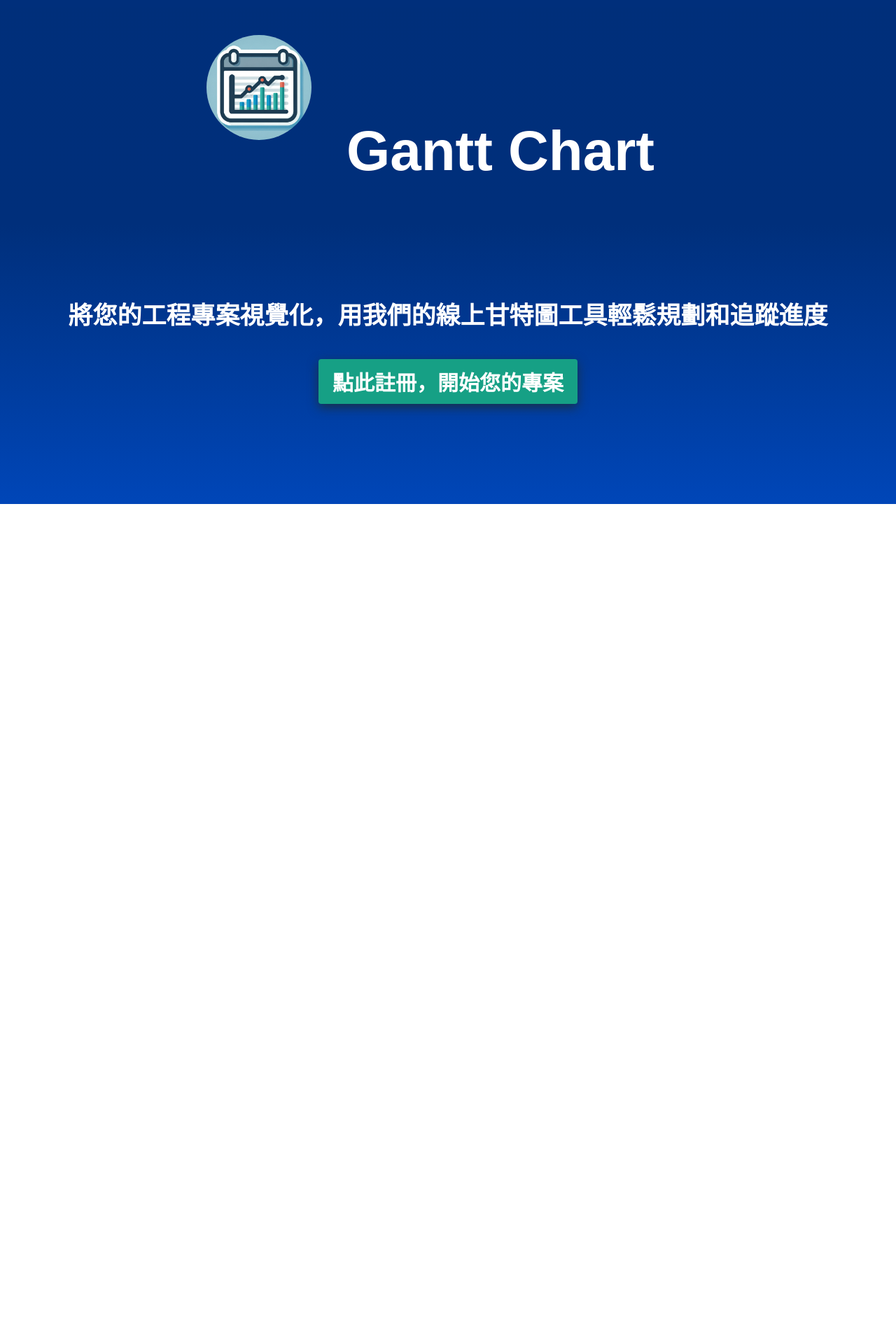
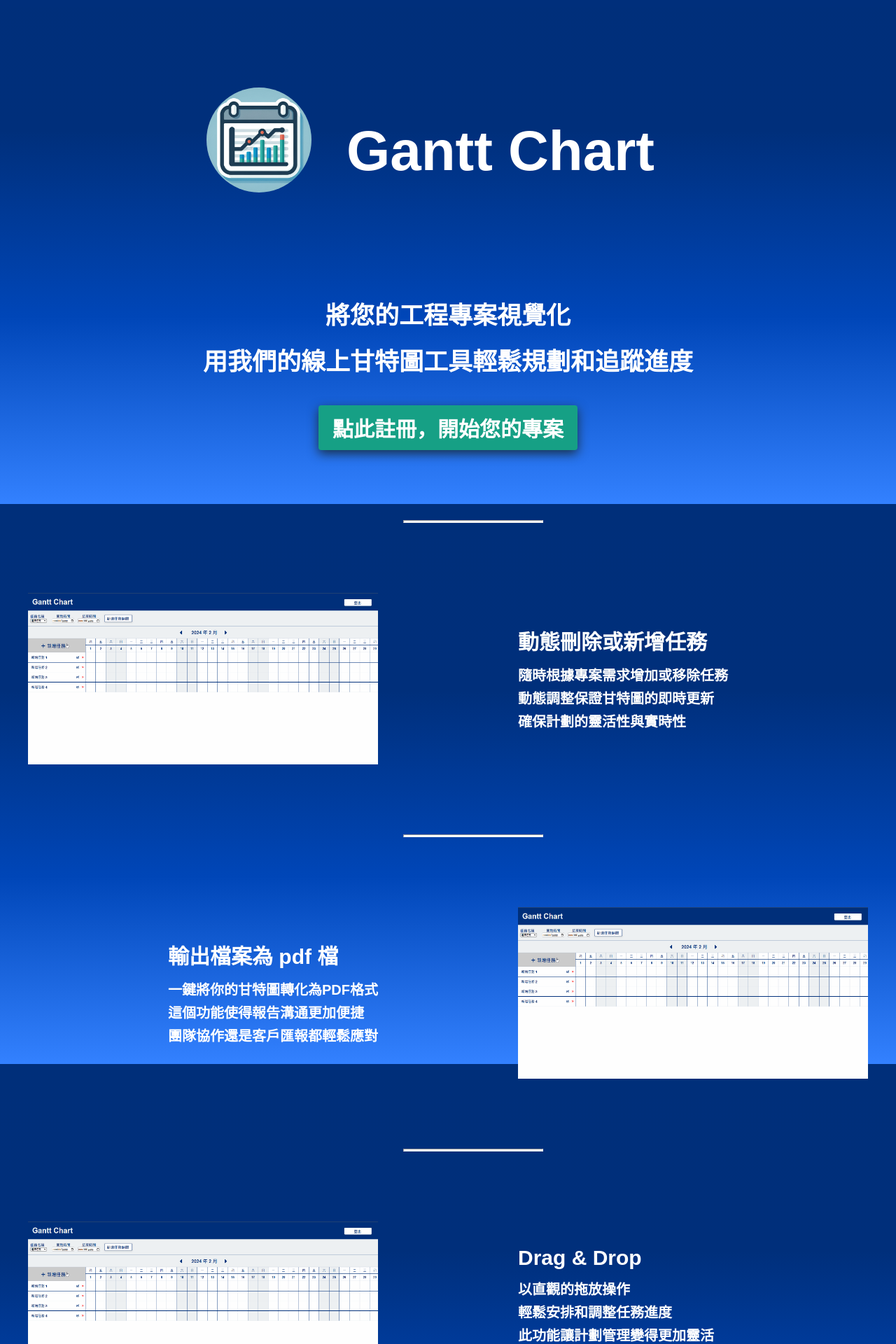
Before and after one commit to jasonlin1993/GanttChart, a Next.js app: page / in a window 1280 px wide. Shown: the part 80-2000 px from the top of the page at 70% size. Before the commit the page ends 800 px from the top, so only its background shows below. Built offline with nearby package versions, Linux system fonts and the light colour scheme; no server answers.

Commit message:
設計網站首頁

```diff
--- a/src/components/MainPage.js
+++ b/src/components/MainPage.js
@@ -8,7 +8,16 @@ import Header from "@/components/Header";
 import { MainPageButtonStyled } from "@/styles/Button.styled";
 import { HeaderMemberLoginStyled } from "@/styles/Header.styled";
 import { GlobalStyle, GlobalMainPageBackGroundColor } from "@/styles/Global";
-import { MainPageSectionStyled, MainPageText, DescribeText } from "@/styles/MainPage.styled";
+import {
+  MainPageSectionStyled,
+  MainPageText,
+  DescribeText,
+  MainPageContainer,
+  MainPageTextContainer,
+  Title,
+  SmallText,
+  Hr,
+} from "@/styles/MainPage.styled";
 
 import firebase from "../lib/firebase";
 import { toast, ToastContainer } from "react-toastify";
@@ -58,14 +67,65 @@ const MainPage = () => {
         <HeaderMemberLoginStyled onClick={handleHeaderClick}>{headerButtonText}</HeaderMemberLoginStyled>
       </Header>
       <MainPageSectionStyled>
-        <Image src="/images/logo.png" width={150} height={150} style={{ borderRadius: "50%" }} alt="Icon" />
+        <Image
+          src="/images/logo.png"
+          width={150}
+          height={150}
+          style={{ borderRadius: "50%", margin: "75px 0px" }}
+          alt="Icon"
+        />
         <MainPageText>Gantt Chart</MainPageText>
       </MainPageSectionStyled>
-      <DescribeText>將您的工程專案視覺化，用我們的線上甘特圖工具輕鬆規劃和追蹤進度</DescribeText>
+      <DescribeText>將您的工程專案視覺化</DescribeText>
+      <DescribeText>用我們的線上甘特圖工具輕鬆規劃和追蹤進度</DescribeText>
       <MainPageSectionStyled>
         <MainPageButtonStyled onClick={buttonAction} $isLoggedIn={isUserLoggedIn}>
           {buttonText}
         </MainPageButtonStyled>
+      </MainPageSectionStyled>
+      <Hr />
+      <MainPageSectionStyled>
+        <MainPageContainer>
+          <Image src="/images/test.gif" width={500} height={245} alt="test" />
+          <MainPageTextContainer>
+            <Title>動態刪除或新增任務</Title>
+            <SmallText>隨時根據專案需求增加或移除任務</SmallText>
+            <SmallText>動態調整保證甘特圖的即時更新</SmallText>
+            <SmallText>確保計劃的靈活性與實時性</SmallText>
+          </MainPageTextContainer>
+        </MainPageContainer>
+      </MainPageSectionStyled>
+      <Hr />
+      <MainPageSectionStyled>
+        <MainPageContainer>
+          <MainPageTextContainer>
+            <Title>輸出檔案為 pdf 檔</Title>
+            <SmallText>一鍵將你的甘特圖轉化為PDF格式</SmallText>
+            <SmallText>這個功能使得報告溝通更加便捷</SmallText>
+            <SmallText>團隊協作還是客戶匯報都輕鬆應對</SmallText>
+          </MainPageTextContainer>
+          <Image src="/images/test.gif" width={500} height={245} alt="test" />
+        </MainPageContainer>
+      </MainPageSectionStyled>
+      <Hr />
+      <MainPageSectionStyled>
+        <MainPageContainer>
+          <Image src="/images/test.gif" width={500} height={245} alt="test" />
+          <MainPageTextContainer>
+            <Title>Drag & Drop </Title>
+            <SmallText>以直觀的拖放操作</SmallText>
+            <SmallText>輕鬆安排和調整任務進度</SmallText>
+            <SmallText>此功能讓計劃管理變得更加靈活</SmallText>
+            <SmallText>可迅速更新專案時間表</SmallText>
+          </MainPageTextContainer>
+        </MainPageContainer>
+      </MainPageSectionStyled>
+      <Hr />
+      <MainPageSectionStyled>
+        <MainPageTextContainer>
+          <Title>將您的項目視覺化 </Title>
+          <Title>掌握每一刻的可能 </Title>
+        </MainPageTextContainer>
       </MainPageSectionStyled>
       <ToastContainer />
     </>
--- a/src/pages/ganttchart/GanttChartPage.js
+++ b/src/pages/ganttchart/GanttChartPage.js
@@ -49,7 +49,7 @@ const GanttChartPage = () => {
           <ButtonStyled onClick={handleLogout}>登出</ButtonStyled>
         </LogoutButtonStyled>
       </Header>
-      <FeatureBox />
+      {/* <FeatureBox /> */}
       <Calendar />
       <ToastContainer />
     </>
--- a/src/styles/Global.js
+++ b/src/styles/Global.js
@@ -22,7 +22,7 @@ body {
 export const GlobalMainPageBackGroundColor = createGlobalStyle`
   body {
       height:100%;
-      background: linear-gradient(#002f7a, #002F7B,#0046b8);
+      background: linear-gradient(#002f7a, #002F7B,#0046b8, #3381ff);
       margin:0;
       background-repeat: no-repeat;
       background-attachment: fixed;
--- a/src/styles/MainPage.styled.js
+++ b/src/styles/MainPage.styled.js
@@ -22,10 +22,54 @@ export const DescribeText = styled.div`
   color: white;
   font-size: 35px;
   font-weight: 700;
-
+  margin-bottom: 15px;
   justify-content: center;
   align-content: center;
   @media (max-width: 1100px) {
     font-size: 25px;
   }
 `;
+
+export const MainPageContainer = styled.div`
+  display: flex;
+  flex-direction: row;
+  color: white;
+`;
+
+export const MainPageTextContainer = styled.div`
+  display: flex;
+  flex-direction: column;
+  justify-content: center;
+  align-content: center;
+  color: white;
+  width: 500px;
+  margin: 20px 0px 20px 200px;
+`;
+
+export const Title = styled.h1`
+  display: flex;
+  flex-direction: column;
+  font-size: 30px;
+  font-weight: 600;
+  margin-bottom: 10px;
+  align-items: start;
+`;
+
+export const SmallText = styled.p`
+  display: flex;
+  flex-direction: column;
+  font-size: 20px;
+  font-weight: 600;
+  margin: 2px 0px;
+  align-items: start;
+`;
+
+export const Hr = styled.hr`
+  display: flex;
+  position: relative;
+  width: 200px;
+  height: 4px;
+  background-color: white;
+  left: 45%;
+  margin: 100px 0px;
+`;
```
Also changed, not shown: public/images/test.gif (added).
